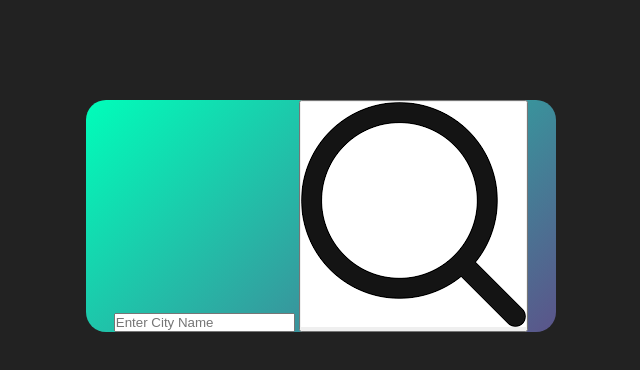
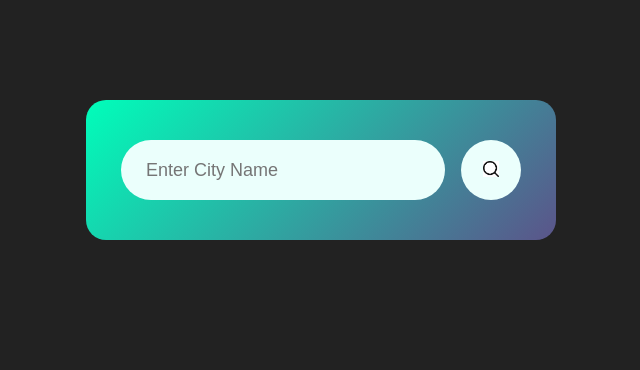
Before and after one commit to soomro12583/weatherapp, a plain HTML site: page index.html in a window 1280 px wide. Shown: the whole page, without its empty margins (319-959 px from the left). Drawn offline with Linux system fonts and the light colour scheme.

Commit message:
prectice

```diff
--- a/style.css
+++ b/style.css
@@ -8,6 +8,7 @@
 body{
     background: #222;
 }
+
 .card{
     width: 90%;
     max-width: 470px;
@@ -15,5 +16,38 @@ body{
     color: #fff;
     margin: 100px auto 0;
     border-radius: 20px;
+    padding: 40px 35px;
     text-align: center;
 }
+.search{
+ width: 100%;
+ display: flex;
+ align-items: center;
+ justify-content: space-between;
+}
+.search  input{
+    border: 0;
+    outline: 0;
+    background: #ebfffc;
+    color: #555;
+    padding: 10px 25px;
+    height: 60px;
+    border-radius: 30px;
+    flex: 1;
+    margin-right: 16px;
+    font-size: 18px;
+}
+.search button{
+    border: 0;
+    outline: 0;
+    background: #ebfffc;
+    border-radius: 50%;
+    width: 60px;
+    height: 60px;
+    cursor: pointer;
+
+}
+
+.search button img{
+    width: 16px;
+}
```
Also changed, not shown: index.html (+1 -1 lines).
